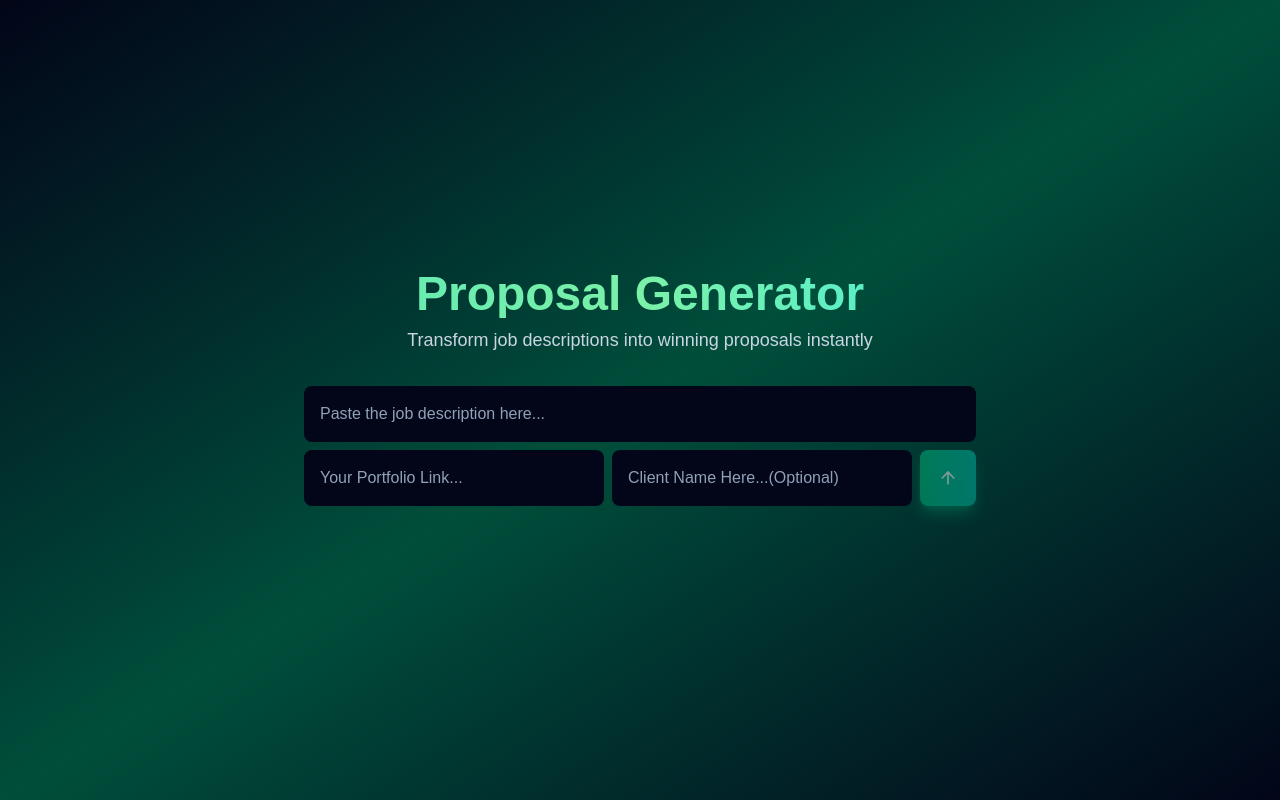
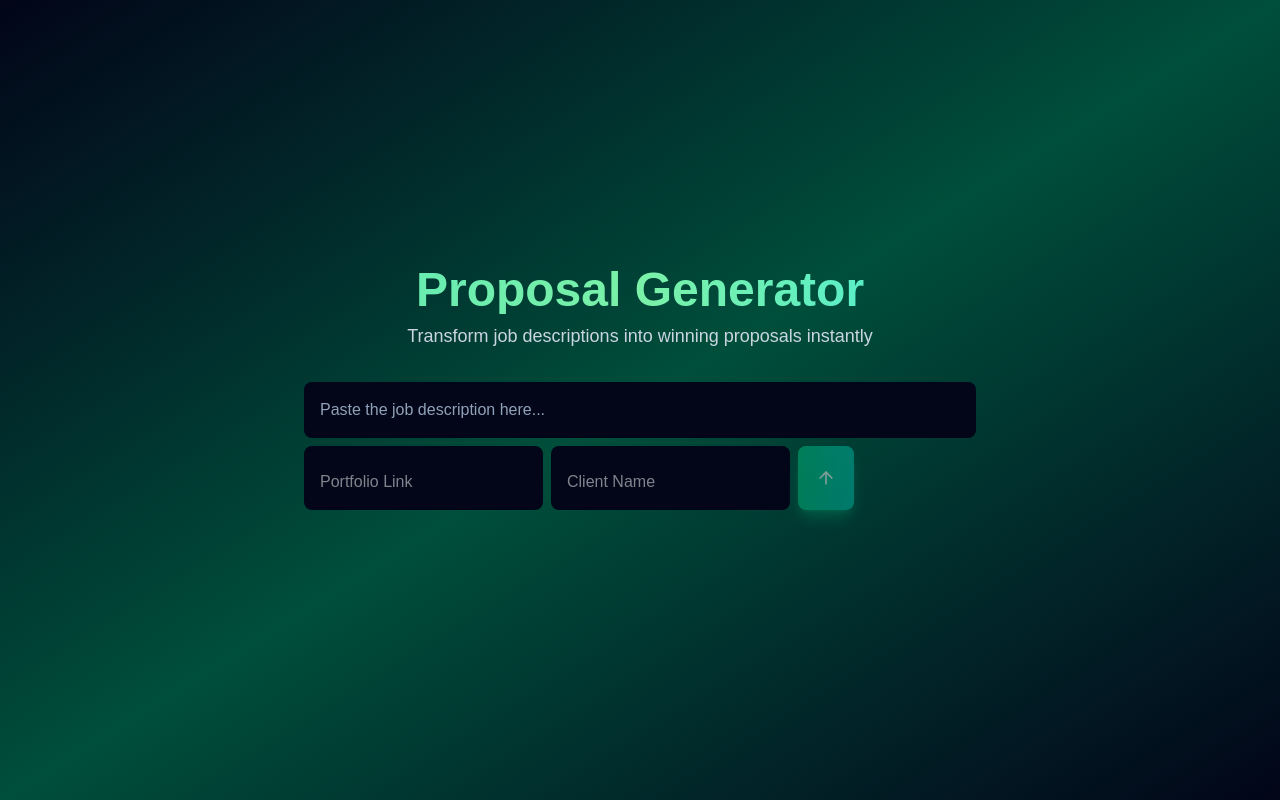
Before and after one commit to CodingwithMH/proposal-generator-frontend, a Next.js app: page /generate in a window 1280 px wide. Built offline with nearby package versions, Linux system fonts and the light colour scheme; no server answers.

Commit message:
first commit

```diff
--- a/components/Generator.js
+++ b/components/Generator.js
@@ -3,7 +3,7 @@ import axios from "axios";
 import { ArrowUp, Copy, CheckCircle } from "lucide-react";
 import React, { useRef, useState } from "react";
 import { toast } from "react-toastify";
-
+import { TypeAnimation } from "react-type-animation";
 const BACKEND_URI = process.env.NEXT_PUBLIC_BACKEND_URI;
 
 const Generator = () => {
@@ -98,27 +98,33 @@ const Generator = () => {
                 disabled={loading}
               ></textarea>
               <div className="flex flex-wrap gap-2">
+                <div className="relative">
                   <input
                     name="link"
-                  className="w-full bg-slate-950 text-slate-50 placeholder-slate-400 outline-none rounded-lg p-4 pr-16 resize-none scroll-smooth border-0 focus:ring-0 text-base leading-6 focus:bg-slate-900 transition flex-1"
-                  type="link"
                     value={prompt.link}
-                  rows={1}
                     onChange={handleInput}
-                  placeholder="Your Portfolio Link..."
-                  disabled={loading}
                     required
+                    className="peer w-full bg-slate-950 text-white rounded-lg p-4 pt-6 outline-none focus:bg-slate-900"
+                    placeholder="Portfolio Link"
                   />
+                  <label className="absolute left-4 top-2 text-xs text-emerald-400 opacity-0 peer-focus:opacity-100 transition">
+                    Portfolio Link
+                  </label>
+                </div>
+                <div className="relative">
                   <input
                     name="client_name"
-                  className="w-full bg-slate-950 text-slate-50 placeholder-slate-400 outline-none rounded-lg p-4 pr-16 resize-none scroll-smooth border-0 focus:ring-0 text-base leading-6 focus:bg-slate-900 transition flex-1"
-                  type="text"
                     value={prompt.client_name}
-                  rows={1}
                     onChange={handleInput}
-                  placeholder="Client Name Here...(Optional)"
+                    required
+                    className="peer w-full bg-slate-950 text-white rounded-lg p-4 pt-6 outline-none focus:bg-slate-900"
+                    placeholder="Client Name"
                     disabled={loading}
                   />
+                  <label className="absolute left-4 top-2 text-xs text-emerald-400 opacity-0 peer-focus:opacity-100 transition">
+                    Client Name (Optional)
+                  </label>
+                </div>
                 <button
                   type="submit"
                   disabled={
@@ -171,6 +177,9 @@ const Generator = () => {
               </div>
 
               <div className="p-4">
+                {/* <pre className="text-sm text-slate-200 font-mono overflow-y-auto max-h-64 wrap-break-word leading-relaxed whitespace-pre-line">
+                  {response}
+                </pre> */}
                 {response && !loading && (
                   <TypeAnimation
                     sequence={[response]}
--- a/components/GetStart.js
+++ b/components/GetStart.js
@@ -1,6 +1,5 @@
 import Link from "next/link";
 import React from "react";
-import { TypeAnimation } from 'react-type-animation';
 
 const GetStart = () => {
   return (
--- a/package.json
+++ b/package.json
@@ -12,6 +12,7 @@
     "@google/genai": "^1.42.0",
     "aos": "^2.3.4",
     "axios": "^1.13.5",
+    "framer-motion": "^12.35.0",
     "lucide-react": "^0.575.0",
     "next": "16.1.6",
     "react": "19.2.3",
```
Also changed, not shown: 1 other file (tests, documents, lock files or other folders). Lines whose indentation alone changed are shown as unchanged.
